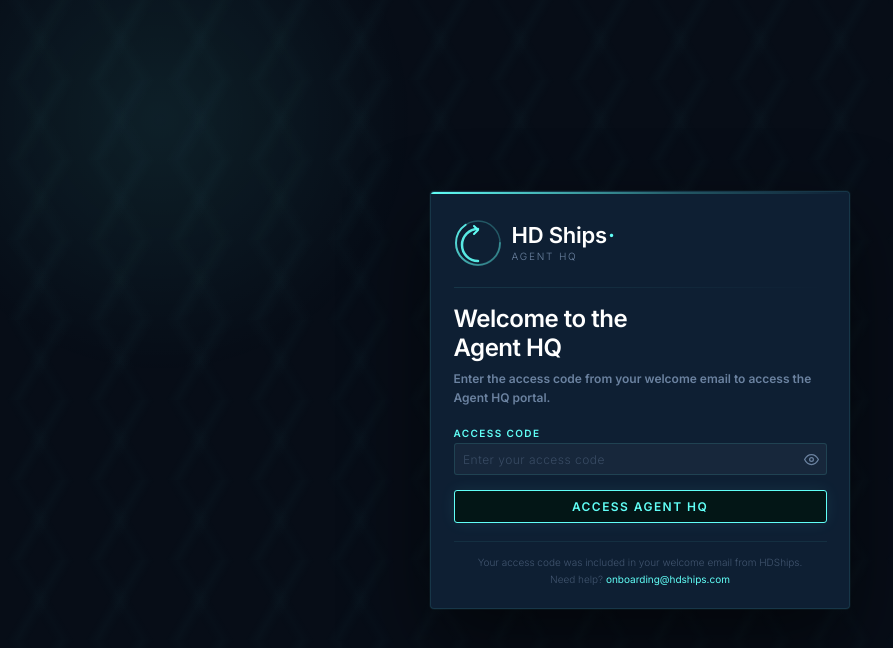
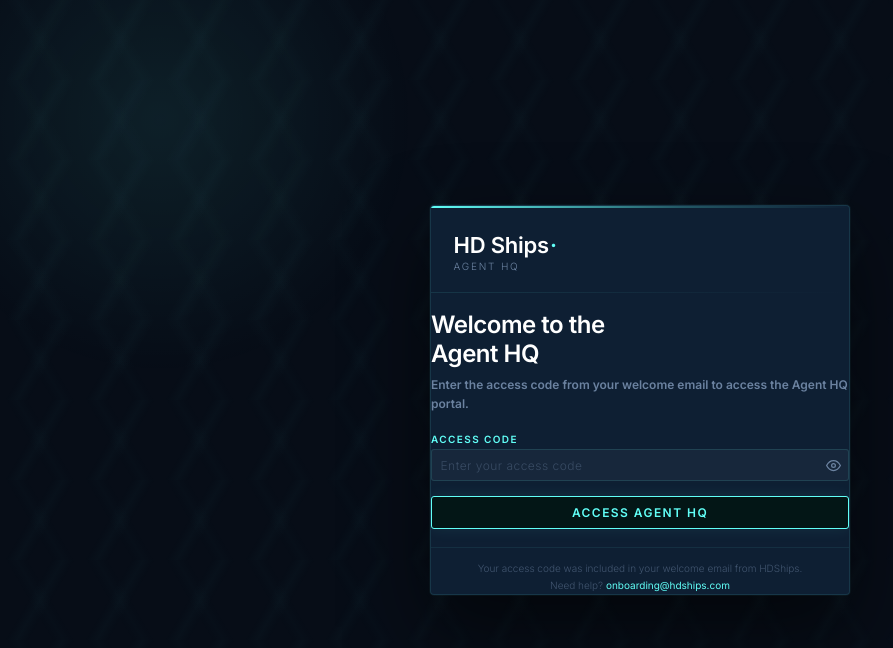
Before and after one commit to camilabellso/agent-hq, a plain HTML site: page index.html in a window 1280 px wide. Shown: the whole page, without its empty margins (0-893 px from the left). Drawn offline with Linux system fonts and the light colour scheme.

Commit message:
index.html

```diff
--- a/index.html
+++ b/index.html
@@ -325,24 +325,6 @@
     <div class="card-body">
 
       <!-- Logo + brand -->
-      <div class="brand">
-        <div class="logo-mark">
-          <svg viewBox="0 0 48 48" fill="none" xmlns="http://www.w3.org/2000/svg">
-            <circle cx="24" cy="24" r="22" stroke="#61FFF7" stroke-width="1.5" stroke-opacity="0.25"/>
-            <circle cx="24" cy="24" r="22" stroke="url(#tealArc)" stroke-width="2"
-              stroke-dasharray="90 48" stroke-linecap="round"/>
-            <path d="M24 10 C15.16 10 8 17.16 8 26 C8 34.84 15.16 42 24 42"
-              stroke="#61FFF7" stroke-width="2.5" stroke-linecap="round" opacity="0.9"/>
-            <path d="M20 7 L24 11 L20 15" stroke="#61FFF7" stroke-width="2"
-              stroke-linecap="round" stroke-linejoin="round"/>
-            <defs>
-              <linearGradient id="tealArc" x1="0" y1="0" x2="48" y2="48" gradientUnits="userSpaceOnUse">
-                <stop offset="0%" stop-color="#61FFF7"/>
-                <stop offset="100%" stop-color="#61FFF7" stop-opacity="0.1"/>
-              </linearGradient>
-            </defs>
-          </svg>
-        </div>
         <div class="brand-text">
           <div class="brand-name">HD Ships <span class="tl">·</span></div>
           <div class="brand-tagline">Agent HQ</div>
```
